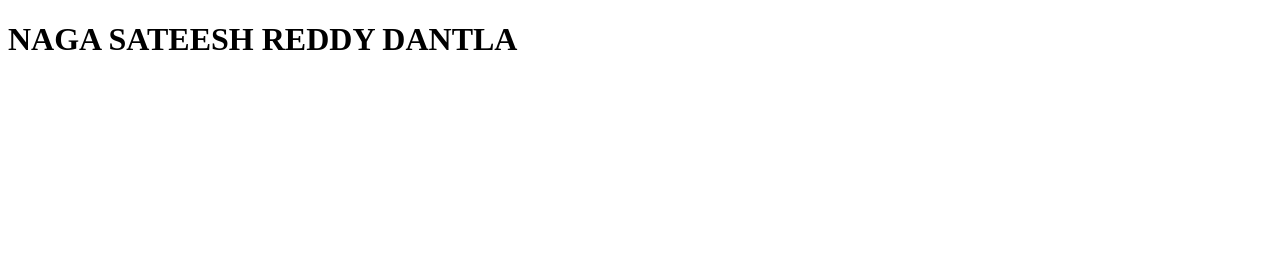
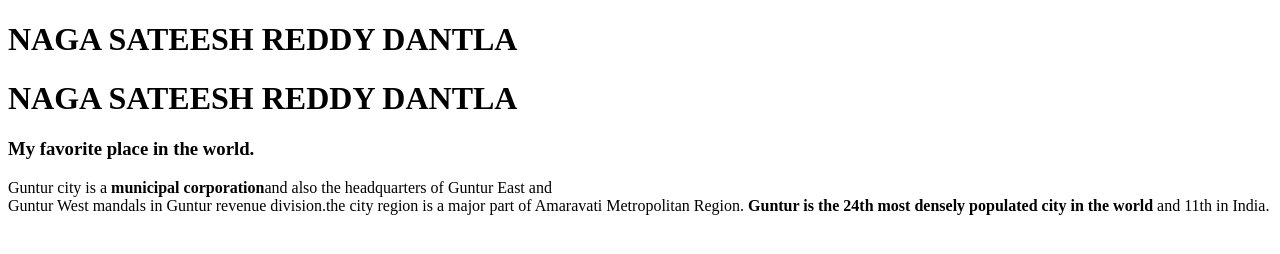
Before and after one commit to 44-563-WebApps-F21/webapps-f21-assignment-3-sateesh6131, a plain HTML site: page index.html in a window 1280 px wide. Drawn offline with Linux system fonts and the light colour scheme.

Commit message:
index.html

```diff
--- a/index.html
+++ b/index.html
@@ -7,3 +7,8 @@
         <h1>NAGA SATEESH REDDY DANTLA</h1>
     </body>
 </html>
+<h1>NAGA SATEESH REDDY DANTLA</h1>
+<h3>My favorite place in the world.</h3>
+<p>Guntur city is a <b>municipal corporation</b>and also the headquarters of Guntur East and<br> Guntur West mandals in Guntur
+    revenue division.the city region is a major part of Amaravati Metropolitan Region.
+    <b>Guntur is the 24th most densely populated city in the world </b>and 11th in India.
```
